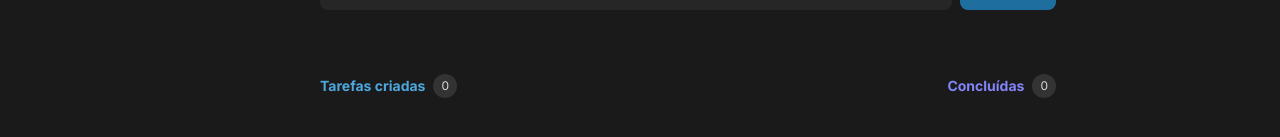
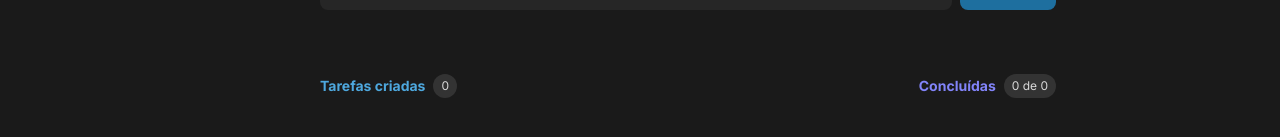
Before and after one commit to daya-diaz/rocketseat_todolist, a React (Vite) app: page / in a window 1280 px wide. Shown: the part 219-356 px from the top of the page. Built offline with nearby package versions, Linux system fonts and the light colour scheme.

Commit message:
fix: Limpando campo do input quando form é enviado.

```diff
--- a/src/App.tsx
+++ b/src/App.tsx
@@ -25,7 +25,7 @@ function App() {
       setTodosList(prevTodosList => [...prevTodosList, newTodo]);
       setCreatedTasks(createdTasks += 1);
       //Ajustar
-      setInputValue('')
+      setInputValue("")
     }
   }
 
@@ -34,8 +34,8 @@ function App() {
       return todo.id !== id;
     })
     setTodosList(todosArray);
+    setCreatedTasks(createdTasks -= 1);
   }
-
   return (
     <div className="h-screen text-white">
       <Header />
@@ -48,6 +48,7 @@ function App() {
             type="text"
             placeholder="Adicione uma nova tarefa"
             onChange={handleChangeInput}
+            value={inputValue}
             className="flex-1 p-4 bg-gray500 rounded-lg outline-none placeholder:text-gray300 focus:border-purpleDark focus:border-[1px]"
           />
           <button
@@ -71,7 +72,7 @@ function App() {
             </div>
             <div className="flex gap-2 items-center justify-center">
               <p className="text-purple font-bold text-sm">Concluídas</p>
-              <div className="px-2 py-1 bg-gray400 rounded-full text-xs text-gray200">{taskCompleted}</div>
+              <div className="px-2 py-1 bg-gray400 rounded-full text-xs text-gray200">{`${taskCompleted} de ${createdTasks}`}</div>
             </div>
           </div>
 
@@ -103,10 +104,7 @@ function App() {
                 )
               })
             }
-
           </div>
-
-
         </div>
       </div>
     </div>
```
